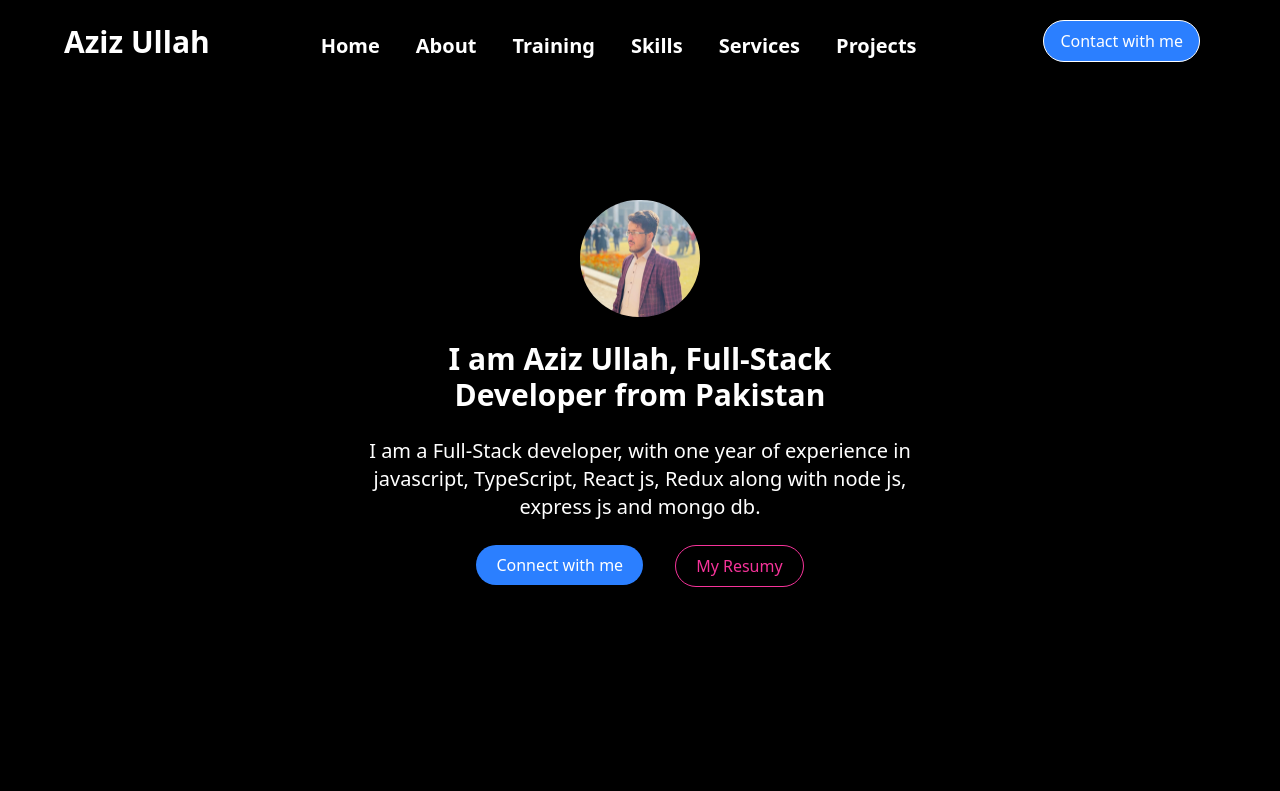
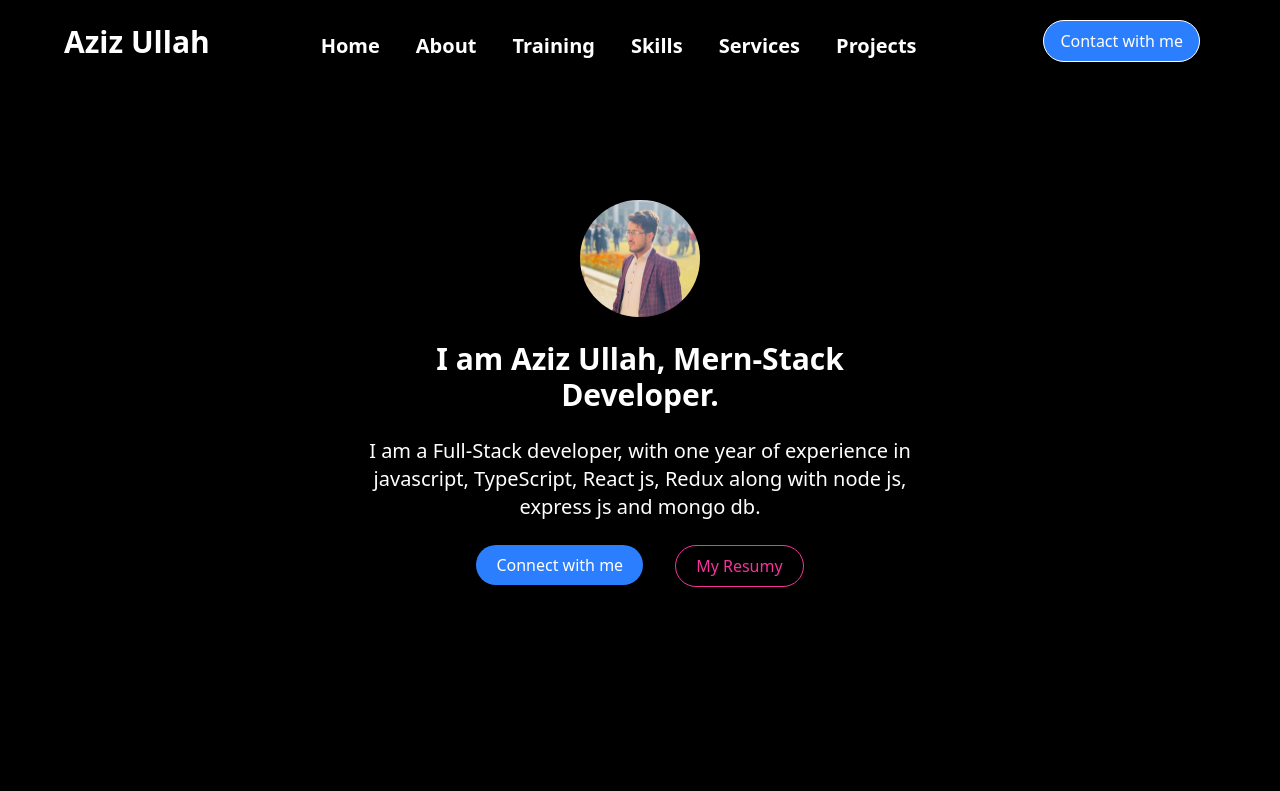
Before and after one commit to khan-afridi515/AzizPortFolio, a React (Vite) app: page / in a window 1280 px wide. Shown: the top 791 px of the page. Built offline with nearby package versions, Linux system fonts and the light colour scheme.

Commit message:
new changes

```diff
--- a/src/hero/hero.jsx
+++ b/src/hero/hero.jsx
@@ -10,7 +10,7 @@ const Hero = () => {
         <img src="images/crappedphoto.jpg" className='w-[100%] rounded-full'></img>
       </div>
       <div className='sm:w-130 w-110'>
-        <h1 className='text-3xl font-bold text-white w-[100%] text-center'>I am Aziz Ullah, Full-Stack Developer from Pakistan</h1>
+        <h1 className='text-3xl font-bold text-white w-[100%] text-center'>I am Aziz Ullah, Mern-Stack Developer.</h1>
 
       </div>
       <div className='sm:w-150 w-110'><p className='text-white md:w-[100%] w-[80%] text-center md:text-xl text-sm m-auto'>I am a Full-Stack developer, with one year of experience in javascript, TypeScript, React js, Redux along with node js, express js and mongo db.</p></div>
```
